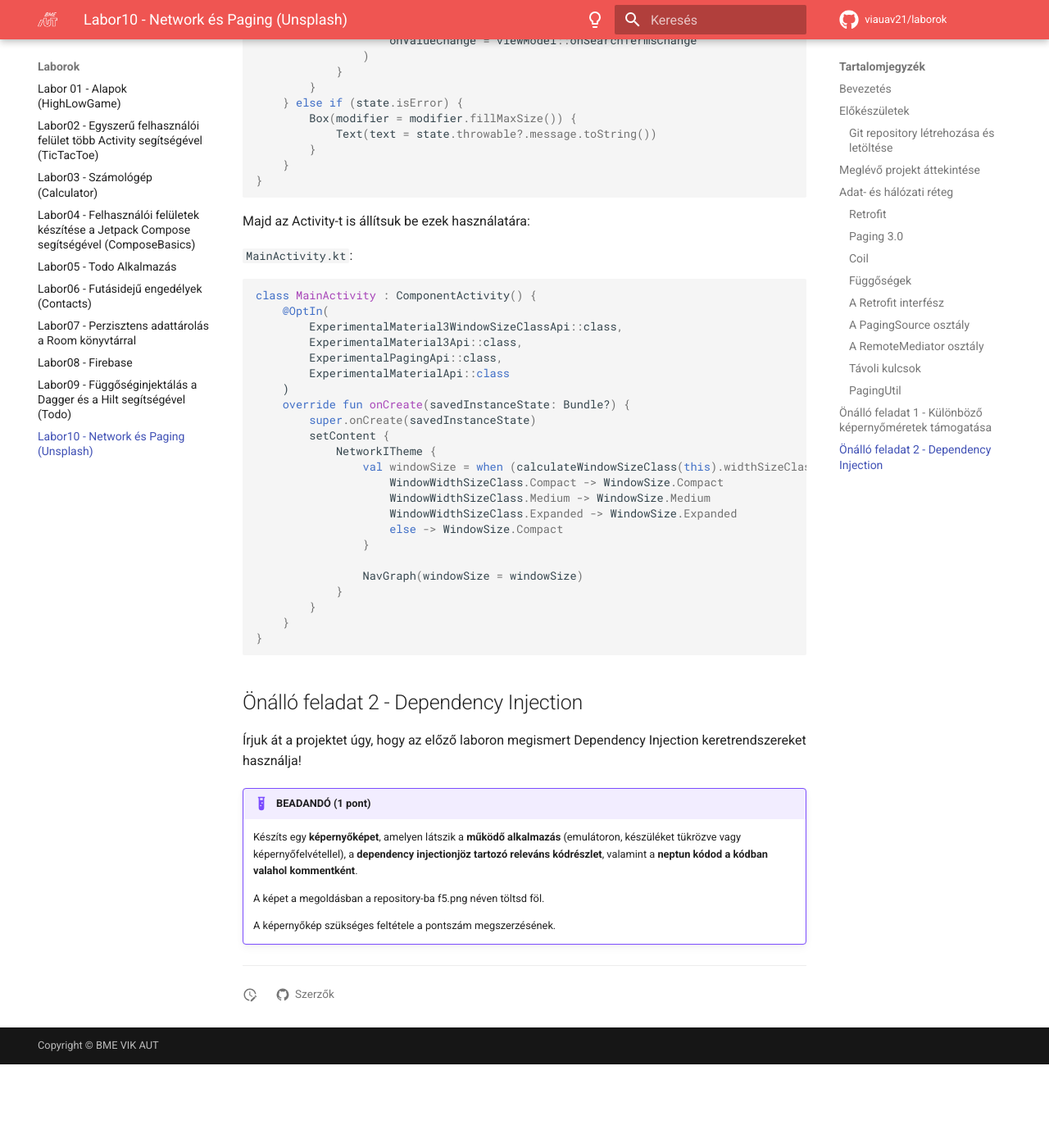
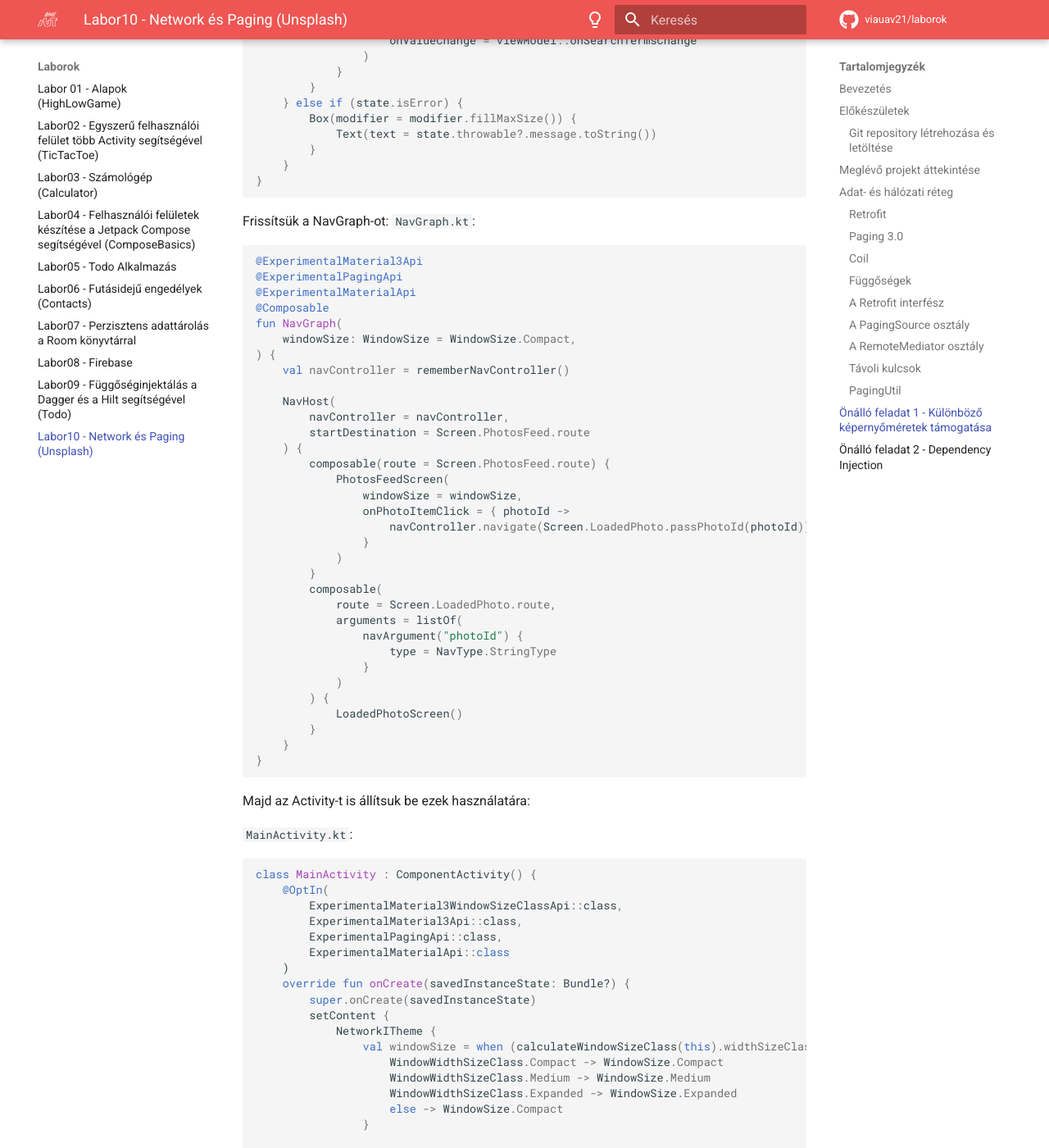
Before and after one commit to VIAUAV21/laborok, an MkDocs documentation site: the page built from docs/laborok/network/index.md, in a window 1280 px wide and 1400 px high, scrolled down 18070 px. Shown: the whole window at 82% size. Built offline with MkDocs 1.6.1 and Material for MkDocs 9.7.7, drawn with Linux system fonts in a browser that asks for light colours; comment, search, counter and statistics services are not loaded; before the commit the page ends 19368 px from its top, so only the background shows below that.

Commit message:
Update index.md

````diff
--- a/docs/laborok/network/index.md
+++ b/docs/laborok/network/index.md
@@ -790,6 +790,43 @@ fun PhotosFeedScreen(
     }
 }
 ```
+Frissítsük a NavGraph-ot:
+`NavGraph.kt`:
+```kotlin
+@ExperimentalMaterial3Api
+@ExperimentalPagingApi
+@ExperimentalMaterialApi
+@Composable
+fun NavGraph(
+    windowSize: WindowSize = WindowSize.Compact,
+) {
+    val navController = rememberNavController()
+
+    NavHost(
+        navController = navController,
+        startDestination = Screen.PhotosFeed.route
+    ) {
+        composable(route = Screen.PhotosFeed.route) {
+            PhotosFeedScreen(
+                windowSize = windowSize,
+                onPhotoItemClick = { photoId ->
+                    navController.navigate(Screen.LoadedPhoto.passPhotoId(photoId))
+                }
+            )
+        }
+        composable(
+            route = Screen.LoadedPhoto.route,
+            arguments = listOf(
+                navArgument("photoId") {
+                    type = NavType.StringType
+                }
+            )
+        ) {
+            LoadedPhotoScreen()
+        }
+    }
+}
+```
 
 Majd az Activity-t is állítsuk be ezek használatára:
 
````
